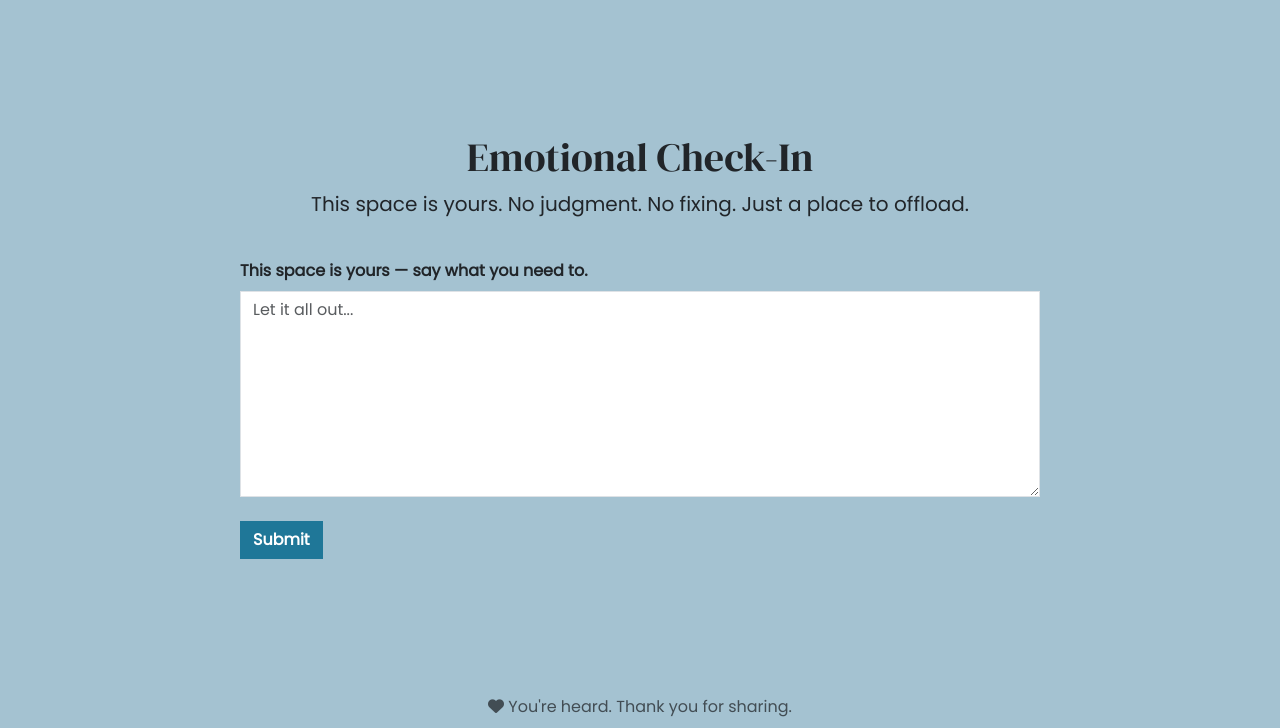
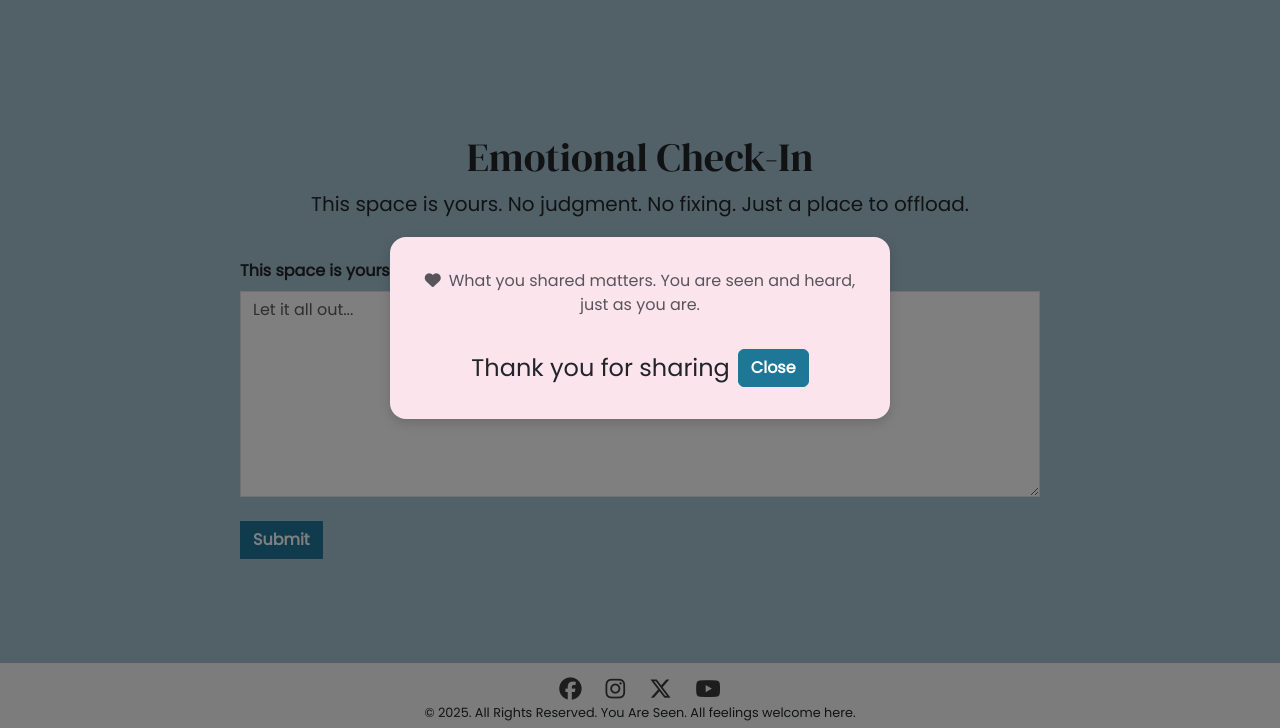
Before and after one commit to Forest-Eloghosa/you-are-seen, a plain HTML site: page index.html in a window 1280 px wide. Both pictures are taken after typing "Sample" into the empty fields and a click on the button "Submit". Shown: the part 963-1691 px from the top of the page. Drawn offline with nearby package versions, Linux system fonts and the light colour scheme.

Commit message:
Replace soft confirmation message with Bootstrap modal for better visibility and accessibility

```diff
--- a/assets/css/style.css
+++ b/assets/css/style.css
@@ -86,6 +86,15 @@ max-width: 800px;
 
 .confirmation-message {
     margin-top: 2rem;
+}
+
+.custom-modal {
+  background-color: #fce4ec; /* soft pink */
+  border-radius: 1rem;
+  -webkit-box-shadow: 0 4px 12px rgba(0, 0, 0, 0.15);
+          box-shadow: 0 4px 12px rgba(0, 0, 0, 0.15);
+  padding: 1rem;
+  border: none;
 }
 
 /*Buttons*/
--- a/index.html
+++ b/index.html
@@ -82,10 +82,21 @@
     </section>
     </main>
 
-    <!-- Soft Confirmation Message (hidden by default) -->
-<div id="confirmation-message" class="confirmation-message text-center text-muted d-none">
-  <p><i class="fa-solid fa-heart"></i> You're heard. Thank you for sharing.</p>
- </div>
+<!-- Confirmation Modal -->
+<div class="modal fade" id="confirmationModal" tabindex="-1" aria-labelledby="confirmationModalLabel" aria-hidden="true">
+  <div class="modal-dialog modal-dialog-centered">
+    <div class="modal-content text-center custom-modal">
+      <div class="modal-body">
+        <p class="text-muted mb-0"><i class="fa-solid fa-heart me-2"></i>What you shared matters. You are seen and heard, just as you are.</p>
+      </div>
+      <div class="modal-footer border-0 justify-content-center">
+        <h4 id="confirmationModalLabel">Thank you for sharing</h4>
+        <button type="button" class="btn btn-primary" data-bs-dismiss="modal">Close</button>
+      </div>
+    </div>
+  </div>
+</div>
+
 
     <!--Footer/Social network-->
         <footer id="contact" class="bg-light text-center mt-auto custom-compact">
@@ -123,13 +134,18 @@
     <!--Font Awesome lint-->
     <script src="https://kit.fontawesome.com/af3ee3b7e1.js" crossorigin="anonymous"></script>
 
-    <script>
-  // Handle form submission
+<script>
   document.getElementById('check-in').addEventListener('submit', function(e) {
-    e.preventDefault(); // Prevent page reload
-    document.getElementById('confirmation-message').classList.remove('d-none');
-    document.getElementById('journalEntry').value = ''; // Clear the textarea
+    e.preventDefault(); // Prevent form from reloading page
+
+    // Clear the textarea
+    document.getElementById('journalEntry').value = '';
+
+    // Show the modal
+    const confirmationModal = new bootstrap.Modal(document.getElementById('confirmationModal'));
+    confirmationModal.show();
   });
 </script>
+
 </body>
 </html>
```
